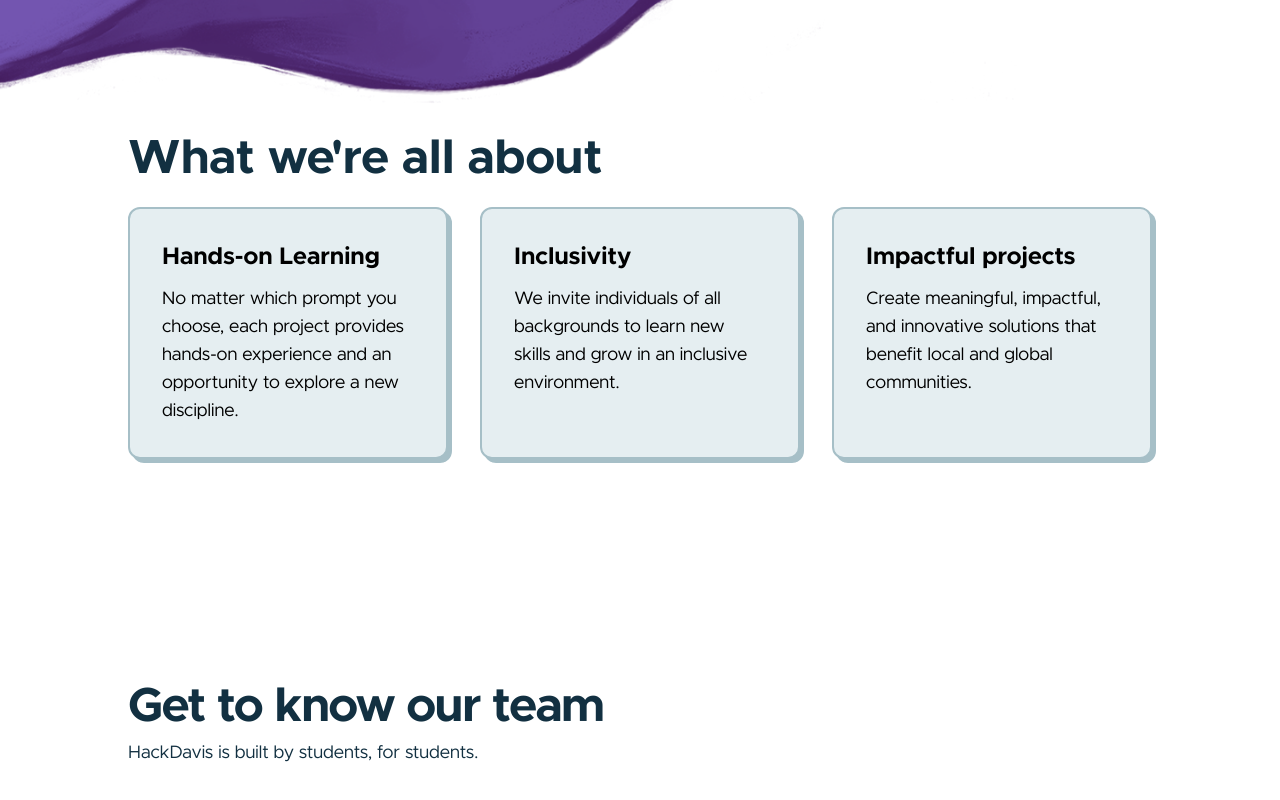
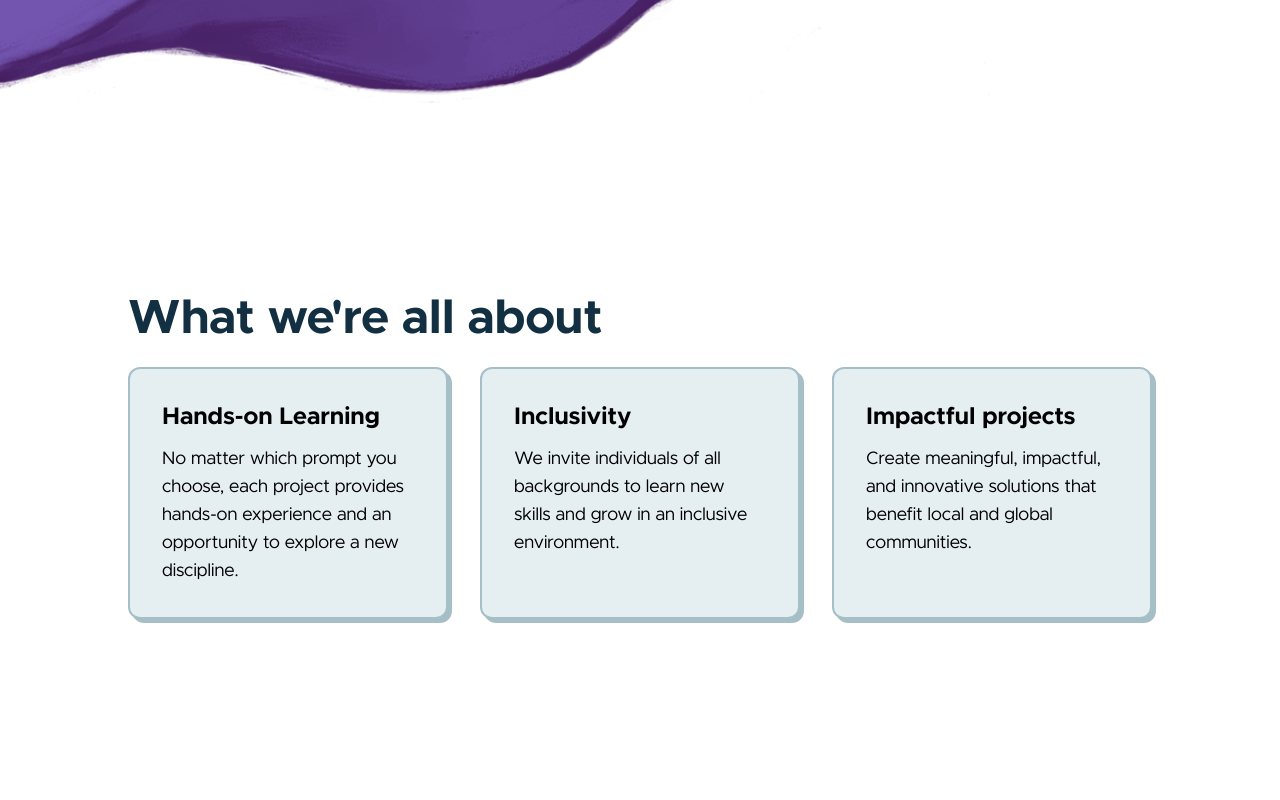
Before and after one commit to HackDavis/website-2026, a Next.js app: page /about-us in a window 1280 px wide. Shown: the part 1440-2240 px from the top of the page. Built offline with nearby package versions, Linux system fonts and the light colour scheme.

Commit message:
added pagging in desktop

```diff
--- a/app/(pages)/about-us/_components/AllAbout/AllAbout.tsx
+++ b/app/(pages)/about-us/_components/AllAbout/AllAbout.tsx
@@ -2,7 +2,7 @@ import Image from 'next/image';
 
 export default function AllAbout() {
   return (
-    <div className="flex flex-col gap-6 lg:pb-40">
+    <div className="flex flex-col gap-6 lg:pb-40 lg:pt-40">
       <div className="px-[10%] text-left">
         <h1 className="text-2xl sm:text-4xl lg:text-5xl font-bold leading-none text-[var(--text-dark)]">
           What we're all about
```
